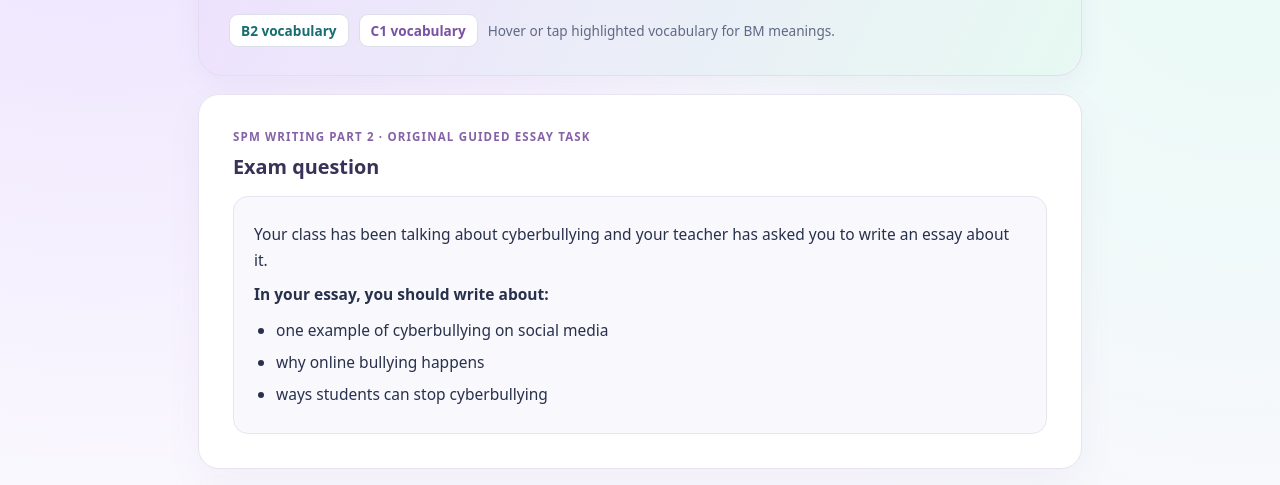
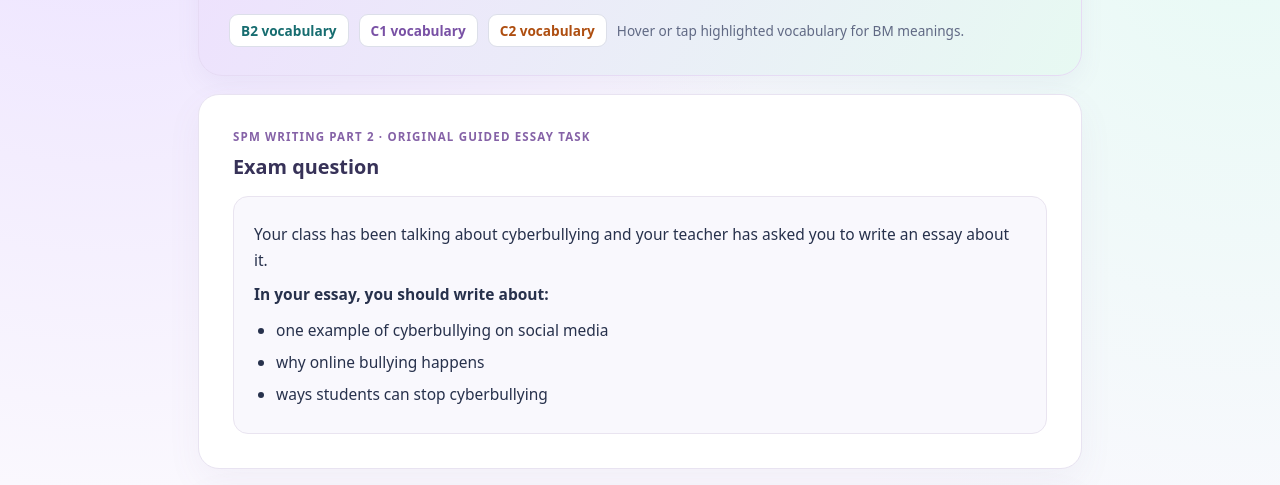
Before and after one commit to fatinlea1001/language-games, a plain HTML site: page eng-sample-essay-cyberbullying-easy.html in a window 1280 px wide. Shown: the part 248-733 px from the top of the page. Drawn offline with Linux system fonts and the light colour scheme.

Commit message:
Show distinct C2 level in sample vocabulary legend

```diff
--- a/eng-sample-essay-cyberbullying-easy.html
+++ b/eng-sample-essay-cyberbullying-easy.html
@@ -66,7 +66,7 @@ h2{font-size:1.24rem;line-height:1.35;margin:0 0 15px;color:#373258}
 <body>
 <main class="shell">
 <nav class="nav"><a href="directory/" aria-label="Return to Language Arcade">← Language Arcade</a><span class="chip">📖 SAMPLE ESSAYS · EASY</span></nav>
-<section class="hero"><div class="kicker">SPM English · Writing Part 2 · Guided Essay</div><h1>Cyberbullying on Social Media</h1><p>A complete EASY sample essay using the shorter 4/5/5-sentence paragraph structure and matching Elaboration Builder.</p><div class="legend"><span class="sample b2tag">B2 vocabulary</span><span class="sample c1tag">C1 vocabulary</span><span>Hover or tap highlighted vocabulary for BM meanings.</span></div></section>
+<section class="hero"><div class="kicker">SPM English · Writing Part 2 · Guided Essay</div><h1>Cyberbullying on Social Media</h1><p>A complete EASY sample essay using the shorter 4/5/5-sentence paragraph structure and matching Elaboration Builder.</p><div class="legend"><span class="sample b2tag">B2 vocabulary</span><span class="sample c1tag">C1 vocabulary</span><span class="sample" style="color:#ae4e10">C2 vocabulary</span><span>Hover or tap highlighted vocabulary for BM meanings.</span></div></section>
 <section class="panel" aria-labelledby="questionHeading">
 <div class="section-label">SPM Writing Part 2 · Original Guided Essay Task</div>
 <h2 id="questionHeading">Exam question</h2>
```
